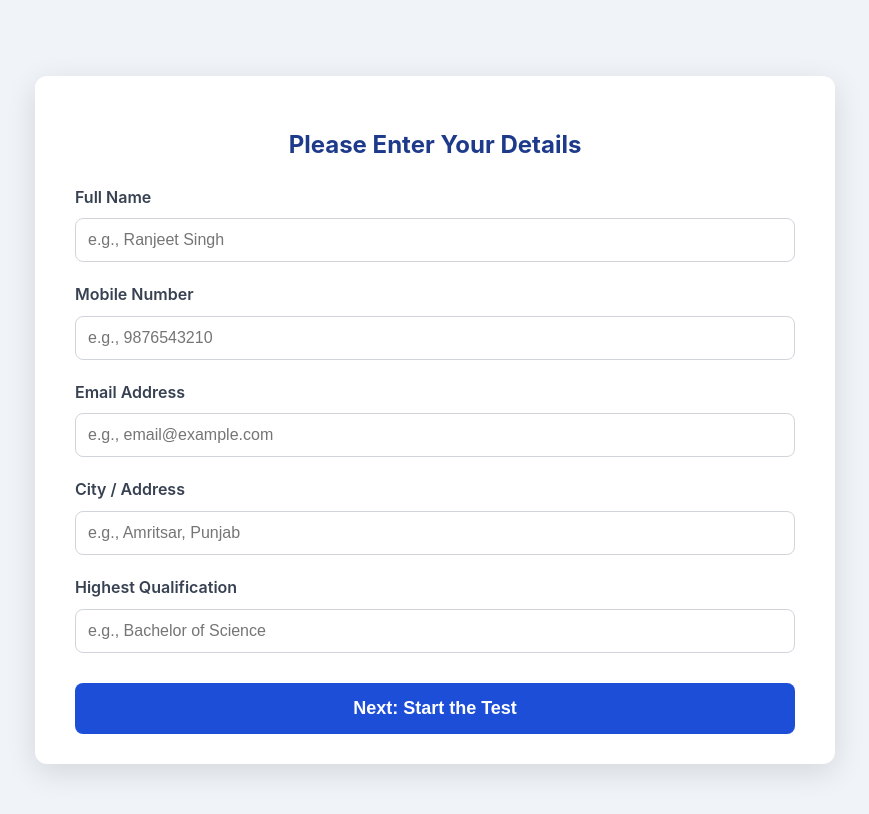
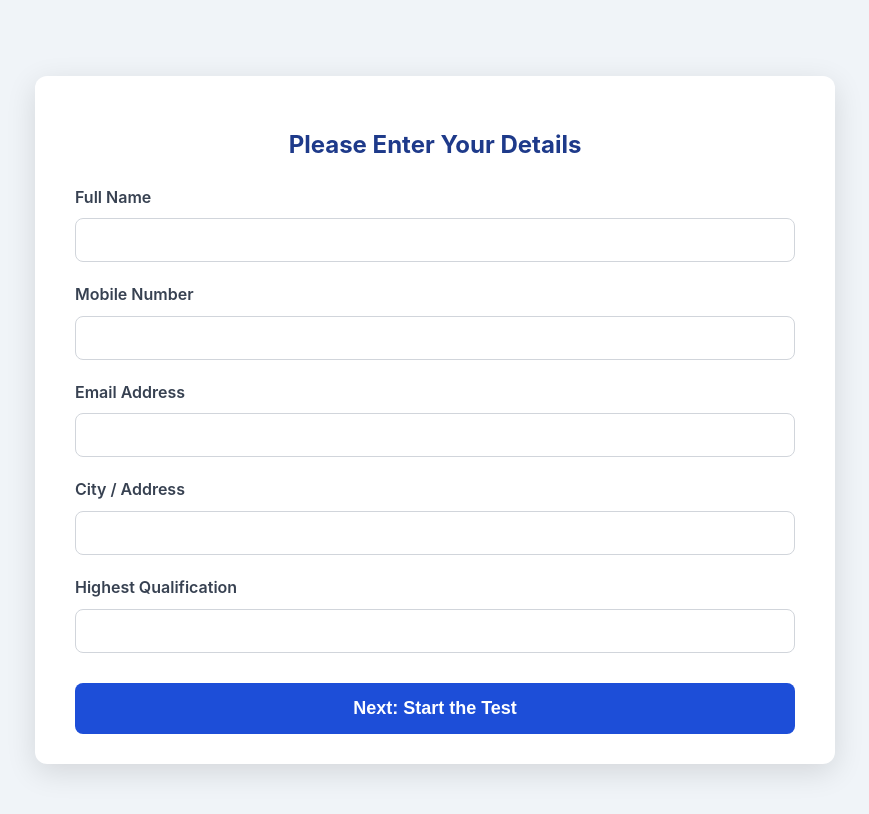
Before and after one commit to ranjeetrkl/english-placement-app, a plain HTML site: page ai-language-test/index.html in a window 1280 px wide. Both pictures are taken after a click on the button "Start Test". Shown: the whole page, without its empty margins (205-1074 px from the left). Drawn offline with Linux system fonts and the light colour scheme.

Commit message:
changes for removing examples in student form

```diff
--- a/ai-language-test/index.html
+++ b/ai-language-test/index.html
@@ -18,30 +18,29 @@
             <button onclick="showScreen('details-screen')" class="button">Start Test</button>
         </div>
 
-        <!-- UPDATED: Student Details Screen -->
+        <!-- UPDATED: Student Details Screen with blank fields -->
         <div id="details-screen" class="screen hide">
             <h2>Please Enter Your Details</h2>
             <form id="details-form">
-                <!-- Each input is now wrapped in a div with a label for better structure and accessibility -->
                 <div class="form-group">
                     <label for="student-name">Full Name</label>
-                    <input type="text" id="student-name" placeholder="e.g., Ranjeet Singh" required>
+                    <input type="text" id="student-name" required>
                 </div>
                 <div class="form-group">
                     <label for="student-mobile">Mobile Number</label>
-                    <input type="tel" id="student-mobile" placeholder="e.g., 9876543210" required>
+                    <input type="tel" id="student-mobile" required>
                 </div>
                 <div class="form-group">
                     <label for="student-email">Email Address</label>
-                    <input type="email" id="student-email" placeholder="e.g., email@example.com" required>
+                    <input type="email" id="student-email" required>
                 </div>
                 <div class="form-group">
                     <label for="student-address">City / Address</label>
-                    <input type="text" id="student-address" placeholder="e.g., Amritsar, Punjab" required>
+                    <input type="text" id="student-address" required>
                 </div>
                 <div class="form-group">
                     <label for="student-qualification">Highest Qualification</label>
-                    <input type="text" id="student-qualification" placeholder="e.g., Bachelor of Science" required>
+                    <input type="text" id="student-qualification" required>
                 </div>
                 <button type="submit" class="button">Next: Start the Test</button>
             </form>
```
